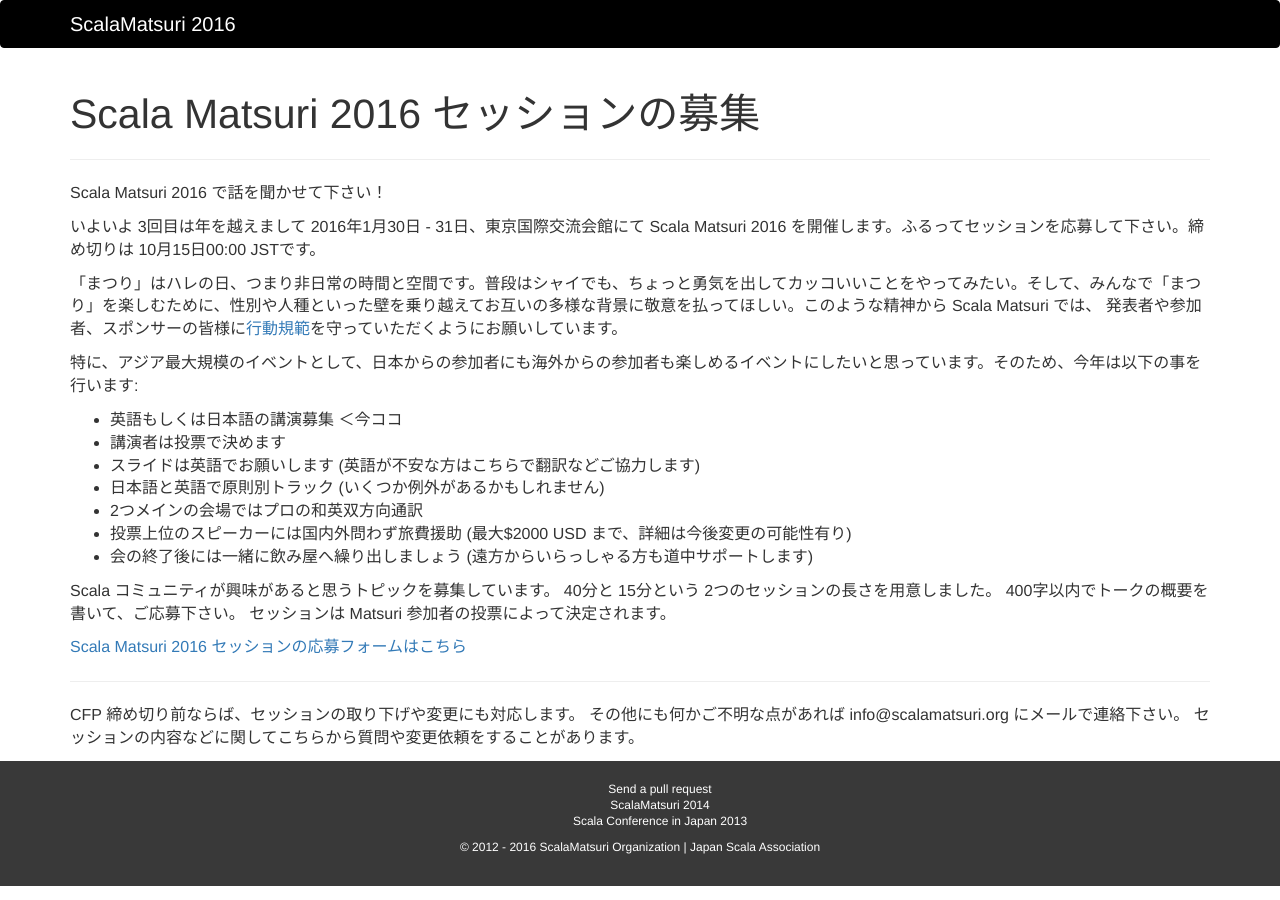
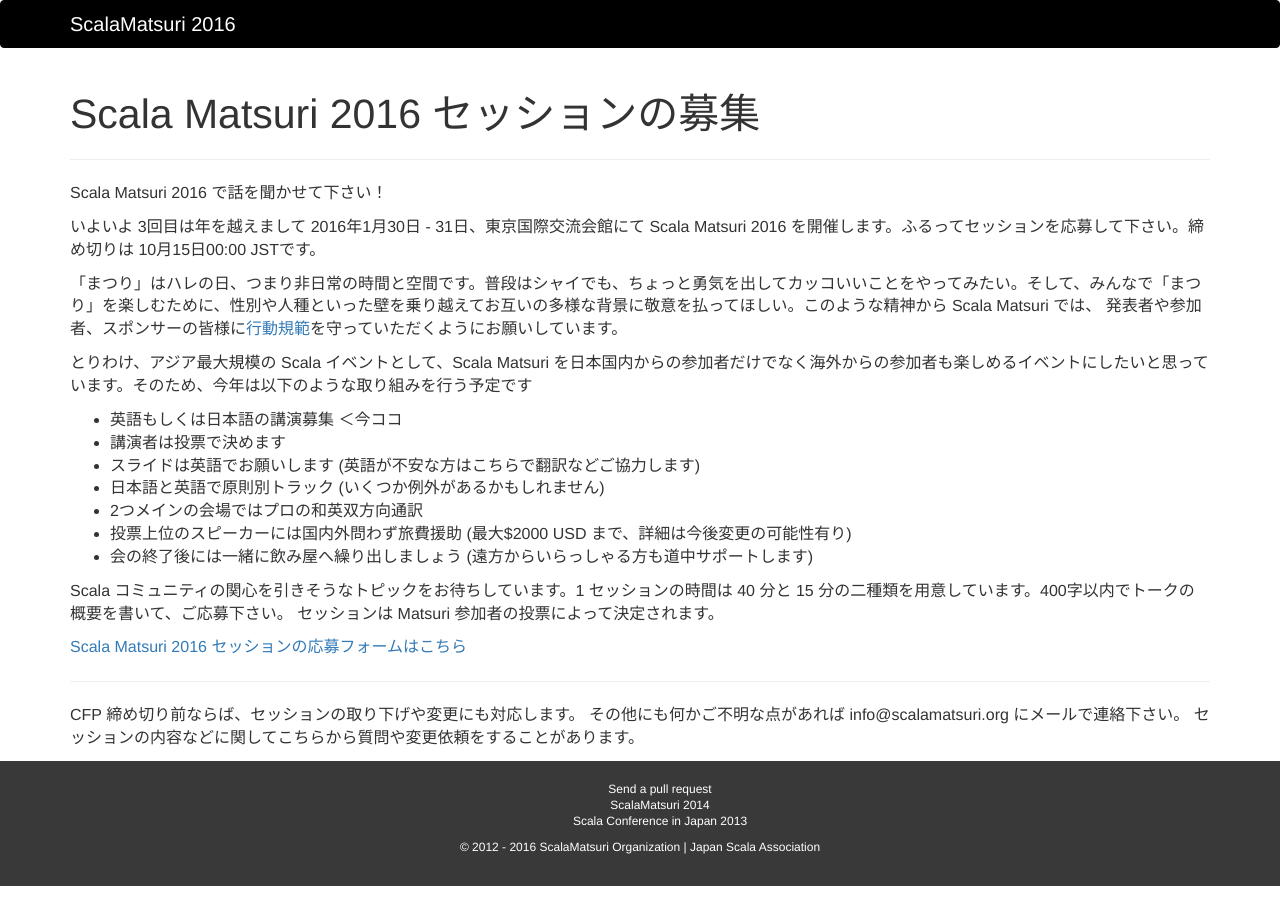
Before and after one commit to scalajp/2016.scalamatsuri.org, a Jekyll site: the page built from ja/cfp/index.html, in a window 1280 px wide. Built offline with Jekyll 4.4.1, drawn with Linux system fonts in a browser that asks for light colours; nearby versions of some CDN libraries.

Commit message:
mod cfp ja sentences

```diff
--- a/ja/cfp/index.html
+++ b/ja/cfp/index.html
@@ -18,7 +18,7 @@ Scala Matsuri 2016 で話を聞かせて下さい！
 </p>
 
 <p>
- 特に、アジア最大規模のイベントとして、日本からの参加者にも海外からの参加者も楽しめるイベントにしたいと思っています。そのため、今年は以下の事を行います:
+ とりわけ、アジア最大規模の Scala イベントとして、Scala Matsuri を日本国内からの参加者だけでなく海外からの参加者も楽しめるイベントにしたいと思っています。そのため、今年は以下のような取り組みを行う予定です
   <ul>
     <li>英語もしくは日本語の講演募集 ＜今ココ</li>
     <li>講演者は投票で決めます</li>
@@ -30,7 +30,7 @@ Scala Matsuri 2016 で話を聞かせて下さい！
   </ul>
 </p>
 <p>
-Scala コミュニティが興味があると思うトピックを募集しています。 40分と 15分という 2つのセッションの長さを用意しました。 400字以内でトークの概要を書いて、ご応募下さい。 セッションは Matsuri 参加者の投票によって決定されます。
+Scala コミュニティの関心を引きそうなトピックをお待ちしています。1 セッションの時間は 40 分と 15 分の二種類を用意しています。400字以内でトークの概要を書いて、ご応募下さい。 セッションは Matsuri 参加者の投票によって決定されます。
 </p>
 <p>
 <a href="https://docs.google.com/forms/d/1Cdz6K1Psxk_44_tvdqbw_ByvJQ8DH5CwWHc16w6LdUg/viewform?usp=send_form">Scala Matsuri 2016 セッションの応募フォームはこちら</a></p>
```
